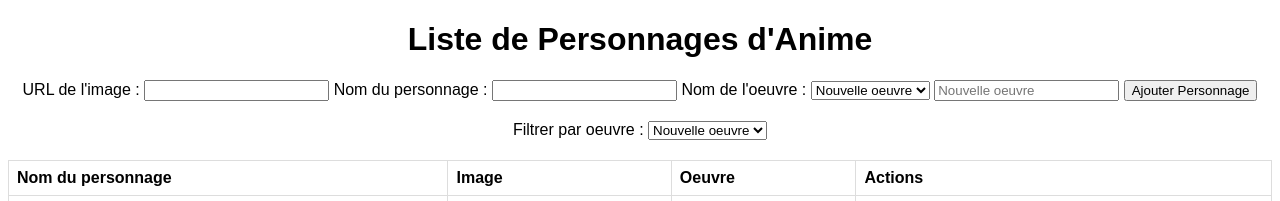
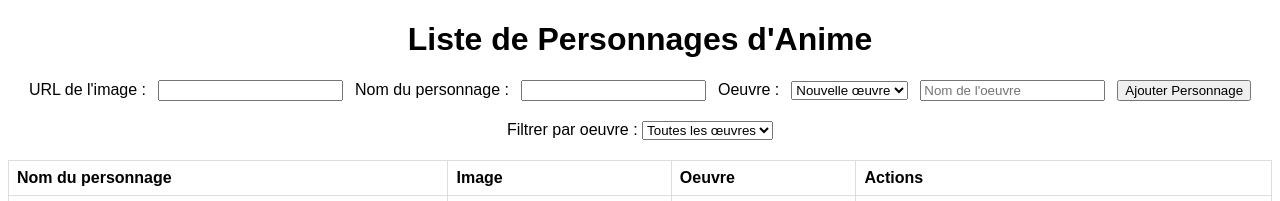
Before and after one commit to Arnold-Pham/effective-octo-funicular, a plain HTML site: page index.html in a window 1280 px wide. Both pictures are taken after typing "Sample", "Sample", "Sample" into the empty fields and a click on the button "Ajouter Personnage". Shown: the top 201 px of the page. Drawn offline with Linux system fonts and the light colour scheme.

Commit message:
fix: Corrections diverses

```diff
--- a/app.js
+++ b/app.js
@@ -20,17 +20,21 @@ function displayCharacters(filter = "") {
         `;
         tbody.appendChild(row);
     });
+
+
+    document.getElementById("filterContainer").style.display = works.length > 0 ? "block" : "none";
 }
 
 function addCharacter(event) {
     event.preventDefault();
     const imageUrl = document.getElementById("imageUrl").value;
     const characterName = document.getElementById("characterName").value;
-    const workName = document.getElementById("workNameSelect").value || document.getElementById("newWorkName").value;
+    const workOption = document.getElementById("workOption").value;
+    const workName = workOption || document.getElementById("newWorkName").value;
 
     if (!works.includes(workName)) {
         works.push(workName);
-        updateWorkSelectOptions();
+        updateWorkOptions();
         localStorage.setItem('works', JSON.stringify(works));
     }
 
@@ -39,6 +43,7 @@ function addCharacter(event) {
 
     displayCharacters();
     document.getElementById("characterForm").reset();
+    toggleWorkInput();
 }
 
 function deleteCharacter(index) {
@@ -51,7 +56,7 @@ function openUpdateModal(index) {
     const character = characters[index];
     document.getElementById("updateImageUrl").value = character.image;
     document.getElementById("updateCharacterName").value = character.name;
-    document.getElementById("updateWorkNameSelect").value = character.work;
+    document.getElementById("updateWorkName").value = character.work;
     document.getElementById("updateCharacterForm").onsubmit = (event) => updateCharacter(event, index);
     document.getElementById("updateModal").style.display = "block";
 }
@@ -60,7 +65,7 @@ function updateCharacter(event, index) {
     event.preventDefault();
     const imageUrl = document.getElementById("updateImageUrl").value;
     const characterName = document.getElementById("updateCharacterName").value;
-    const workName = document.getElementById("updateWorkNameSelect").value;
+    const workName = document.getElementById("updateWorkName").value;
 
     characters[index] = { image: imageUrl, name: characterName, work: workName };
     localStorage.setItem('characters', JSON.stringify(characters));
@@ -72,17 +77,42 @@ function closeUpdateModal() {
     document.getElementById("updateModal").style.display = "none";
 }
 
-function updateWorkSelectOptions() {
-    const workSelects = [document.getElementById("workNameSelect"), document.getElementById("filterWork"), document.getElementById("updateWorkNameSelect")];
-    workSelects.forEach(select => {
-        select.innerHTML = '<option value="">Nouvelle oeuvre</option>';
-        works.forEach(work => {
-            const option = document.createElement("option");
-            option.value = work;
-            option.textContent = work;
-            select.appendChild(option);
-        });
+window.onclick = function (event) {
+    const modal = document.getElementById("updateModal");
+    if (event.target === modal) {
+        closeUpdateModal();
+    }
+}
+
+function updateWorkOptions() {
+    const workOptionSelect = document.getElementById("workOption");
+    const filterSelect = document.getElementById("filterWork");
+
+
+    workOptionSelect.innerHTML = '<option value="">Nouvelle œuvre</option>';
+    works.forEach(work => {
+        const option = document.createElement("option");
+        option.value = work;
+        option.textContent = work;
+        workOptionSelect.appendChild(option);
     });
+
+
+    filterSelect.innerHTML = '<option value="">Toutes les œuvres</option>';
+    works.forEach(work => {
+        const option = document.createElement("option");
+        option.value = work;
+        option.textContent = work;
+        filterSelect.appendChild(option);
+    });
+}
+
+function toggleWorkInput() {
+    const workOption = document.getElementById("workOption").value;
+    const newWorkInput = document.getElementById("newWorkName");
+
+
+    newWorkInput.style.display = workOption ? "none" : "block";
 }
 
 function sortCharactersByName() {
@@ -90,9 +120,14 @@ function sortCharactersByName() {
     displayCharacters();
 }
 
+function filterCharacters() {
+    const filter = document.getElementById("filterWork").value;
+    displayCharacters(filter);
+}
+
 document.getElementById("characterForm").onsubmit = addCharacter;
-document.getElementById("filterWork").onchange = (event) => displayCharacters(event.target.value);
 document.querySelector(".close").onclick = closeUpdateModal;
 
-updateWorkSelectOptions();
+updateWorkOptions();
 displayCharacters();
+toggleWorkInput();
--- a/index.html
+++ b/index.html
@@ -18,19 +18,22 @@
         <label for="characterName">Nom du personnage :</label>
         <input type="text" id="characterName" required>
 
-        <label for="workName">Nom de l'oeuvre :</label>
-        <select id="workNameSelect">
+        <label for="workOption">Oeuvre :</label>
+        <select id="workOption" onchange="toggleWorkInput()">
             <option value="">Nouvelle oeuvre</option>
         </select>
-        <input type="text" id="newWorkName" placeholder="Nouvelle oeuvre">
+        <input type="text" id="newWorkName" placeholder="Nom de l'oeuvre" required>
 
         <button type="submit">Ajouter Personnage</button>
     </form>
 
-    <label for="filterWork">Filtrer par oeuvre :</label>
-    <select id="filterWork">
-        <option value="">Toutes les oeuvres</option>
-    </select>
+    <div id="filterContainer" style="display: none;">
+        <label for="filterWork">Filtrer par oeuvre :</label>
+        <select id="filterWork" onchange="filterCharacters()">
+            <option value="">Toutes les oeuvres</option>
+        </select>
+    </div>
+
 
     <table id="characterTable">
         <thead>
@@ -46,8 +49,8 @@
 
     <div id="updateModal" class="modal">
         <div class="modal-content">
-            <span class="close">&times;</span>
-            <h2>Modifier le personnage</h2>
+            <span class="close" onclick="closeUpdateModal()">&times;</span>
+
             <form id="updateCharacterForm">
                 <label for="updateImageUrl">URL de l'image :</label>
                 <input type="text" id="updateImageUrl" required>
@@ -55,14 +58,15 @@
                 <label for="updateCharacterName">Nom du personnage :</label>
                 <input type="text" id="updateCharacterName" required>
 
-                <label for="updateWorkName">Nom de l'oeuvre :</label>
-                <select id="updateWorkNameSelect"></select>
+                <label for="updateWorkName">Œuvre :</label>
+                <input type="text" id="updateWorkName" required>
 
                 <button type="submit">Mettre à jour</button>
             </form>
         </div>
     </div>
 
+
     <script src="app.js"></script>
 </body>
 
--- a/style.css
+++ b/style.css
@@ -5,6 +5,13 @@ body {
 
 form {
   margin-bottom: 20px;
+}
+
+form#characterForm {
+  display: flex;
+  justify-content: center;
+  gap: 12px;
+  align-items: center;
 }
 
 table {
@@ -27,8 +34,9 @@ th {
 .modal {
   display: none;
   position: fixed;
+  z-index: 1;
+  left: 0;
   top: 0;
-  left: 0;
   width: 100%;
   height: 100%;
   background-color: rgba(0, 0, 0, 0.5);
@@ -39,6 +47,8 @@ th {
   margin: 10% auto;
   padding: 20px;
   width: 80%;
+  border-radius: 8px;
+  position: relative;
 }
 
 .close {
```
